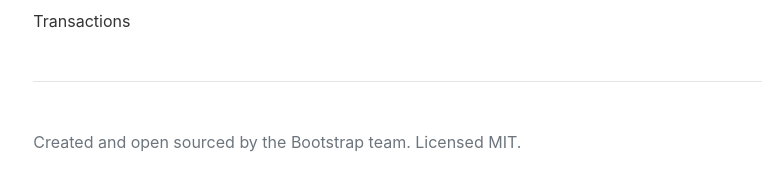
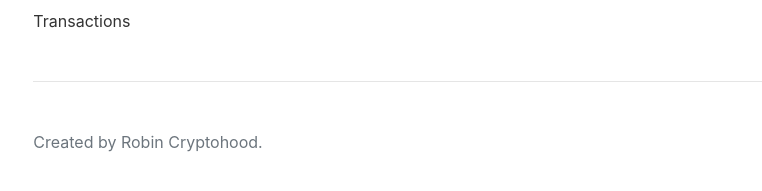
Before and after one commit to gaenuc/eth-trick, a website with bundled scripts: page index.html in a window 1280 px wide. Shown: the part 335-526 px from the top of the page, without its empty margins (212-974 px from the left). Built offline with nearby package versions, Linux system fonts and the light colour scheme; files whose address does not match are found by name.

Commit message:
Fixed desktop entry

```diff
--- a/index.html
+++ b/index.html
@@ -45,7 +45,7 @@
 
       <hr class="my-5">
 
-      <p class="text-muted">Created and open sourced by the Bootstrap team. Licensed MIT.</p>
+      <p class="text-muted">Created by Robin Cryptohood.</p>
     </div>
 
     <script src="node_modules/jquery/dist/jquery.slim.min.js"></script>
```
Also changed, not shown: 1 other file.
